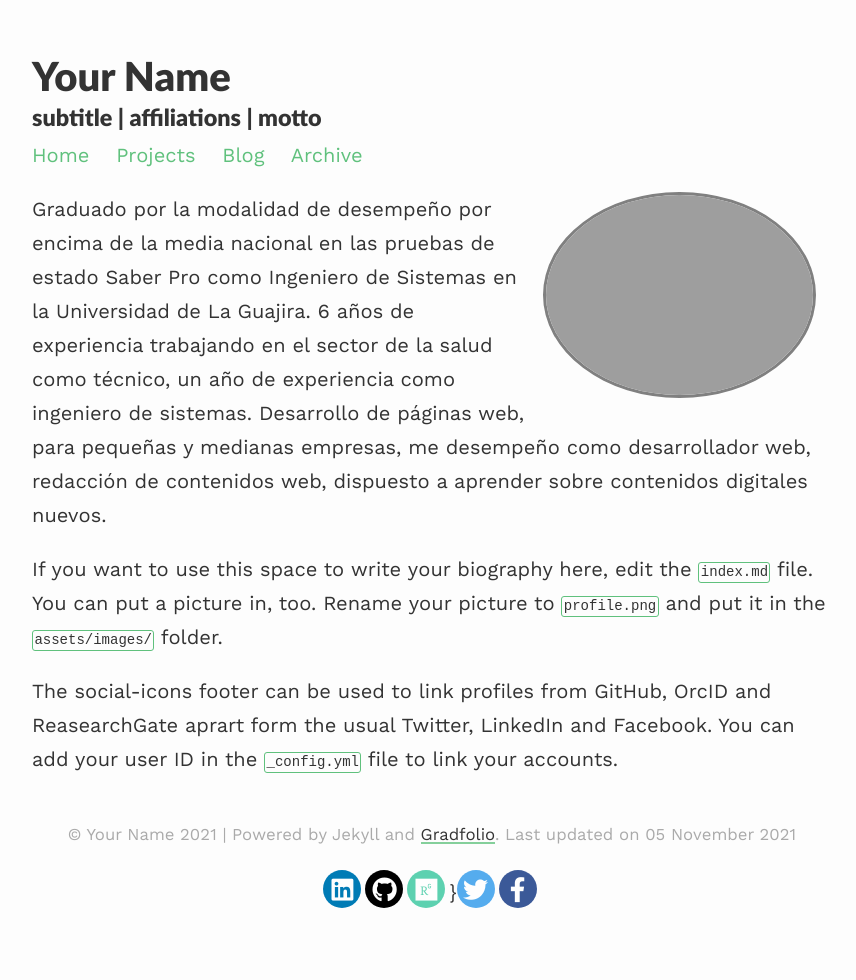
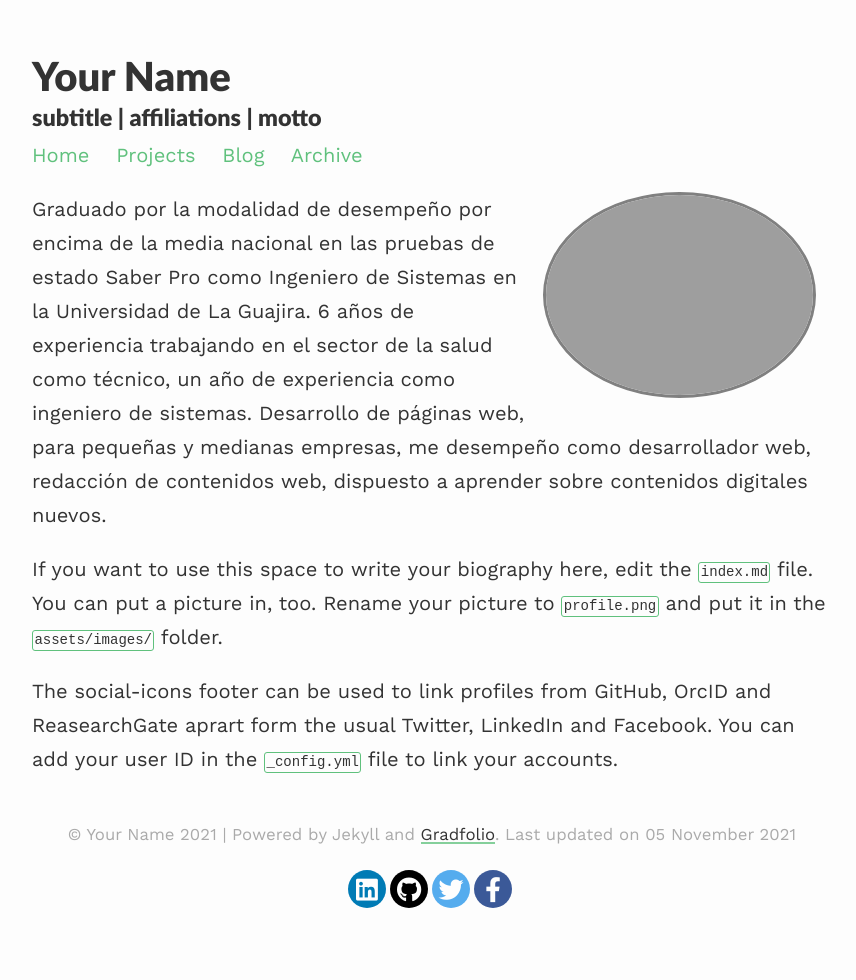
Before and after one commit to luispp97/luismpinto-p, a Jekyll site: the page built from index.md, in a window 1280 px wide. Shown: the whole page, without its empty margins (208-1064 px from the left). Built offline with Jekyll 4.4.1, drawn with Linux system fonts in a browser that asks for light colours; nearby versions of some CDN libraries.

Commit message:
social-footer.html: changed

```diff
--- a/_includes/social-footer.html
+++ b/_includes/social-footer.html
@@ -26,14 +26,6 @@ target="_blank">
 </a>
 {%- endif -%}
 
-{%- if site.researchgate -%}
-<a title="{{ _locale_string_follow | replace: '[NAME]', 'ResearchGate' }}"
-class="social-button researchgate"
-href="https://www.researchgate.net/profile/{{ site.researchgate }}" itemprop="sameAs"
-target="_blank">
-<i class="fab fa-researchgate"></i>
-</a>
-{%- endif -%}}
 
 {%- if site.twitter -%}
 <a title="{{ _locale_string_follow | replace: '[NAME]', 'Twitter' }}"
```
